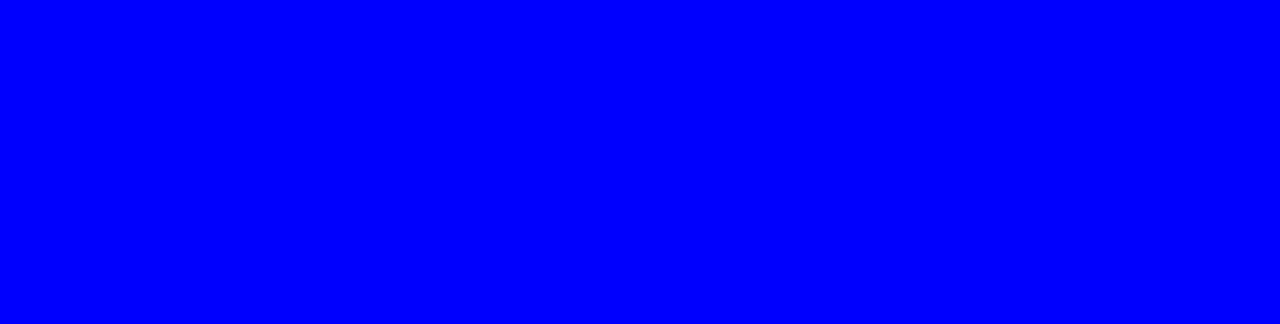
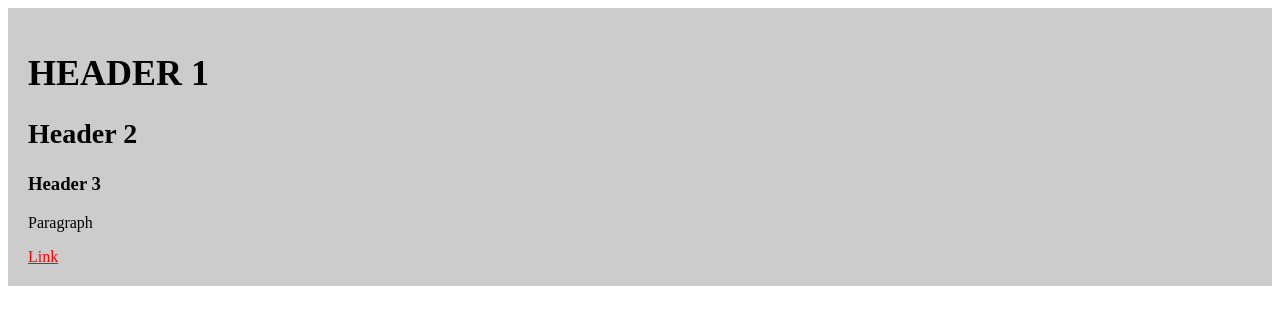
Before and after one commit to Kolan92/dashboard, a website: page index.html in a window 1280 px wide. Drawn offline with Linux system fonts and the light colour scheme.

Commit message:
Lesson 1

```diff
--- a/gulpfile.js
+++ b/gulpfile.js
@@ -6,7 +6,7 @@ const plumber = require('gulp-plumber');
 
 gulp.task('styles', async () => {
     gulp.src('./sass/styles.scss')
-        .pipe(plumber)
+        .pipe(plumber())
         .pipe(sourcemaps.init())
         .pipe(sass.sync())
         .pipe(autoprefixer())
--- a/index.html
+++ b/index.html
@@ -8,6 +8,12 @@
     <link rel="stylesheet" href="css/styles.css">
 </head>
 <body>
-
+    <div class="content">
+        <h1>Header 1</h1>
+        <h2>Header 2</h2>
+        <h3>Header 3</h3>
+        <p>Paragraph</p>
+        <a href="">Link</a>
+    </div>
 </body>
 </html>
--- a/sass/styles.scss
+++ b/sass/styles.scss
@@ -1,4 +1,24 @@
-body {
-    background-color: blue;
-    transition: all 2s;
+
+
+.content {
+
+    background-color: #ccc;
+    padding: 20px;
+
+
+    h1 {
+        font-size: 36px;
+        text-transform: uppercase;
+    }
+
+    h2 { font-size: 28px;}
+
+    a {
+        color: red;
+        &:hover{
+            color: green;
+        }
+    }
+
+
 }
```
Also changed, not shown: css/styles.css, 1 other file.
